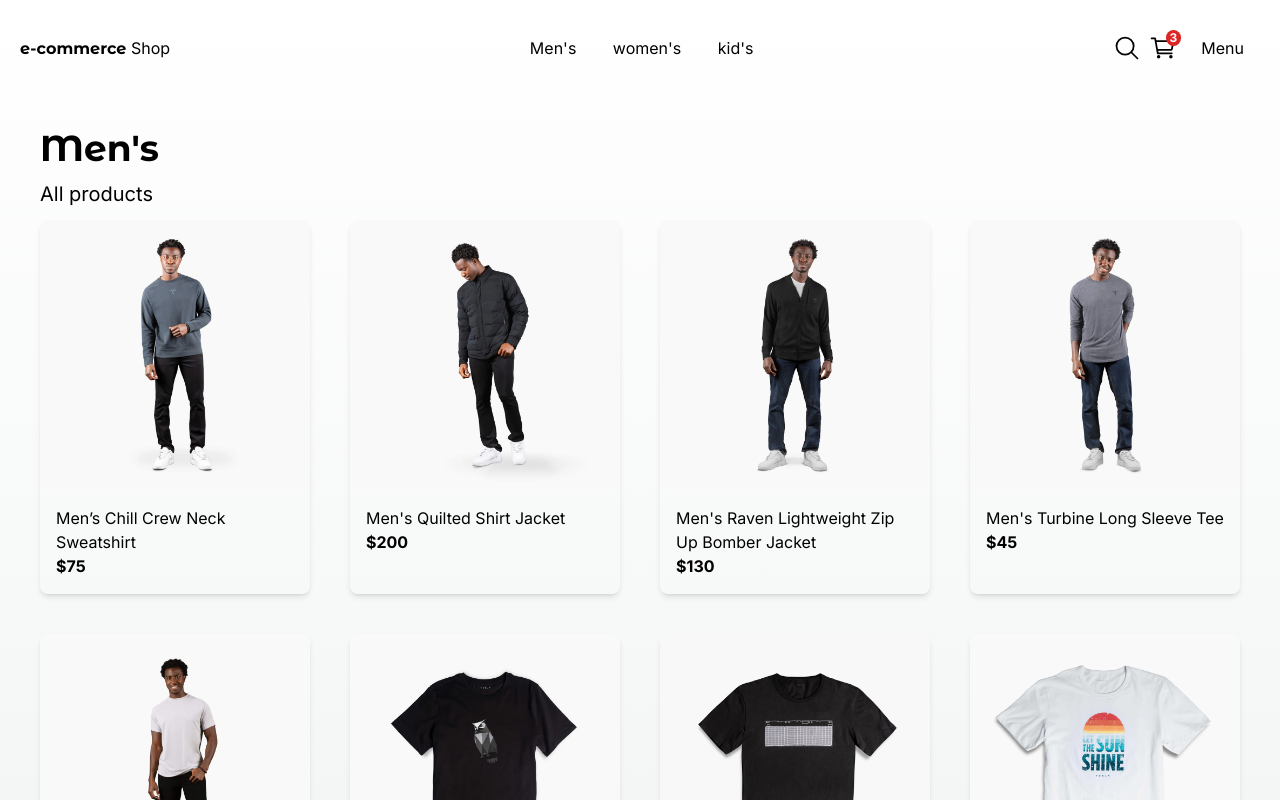
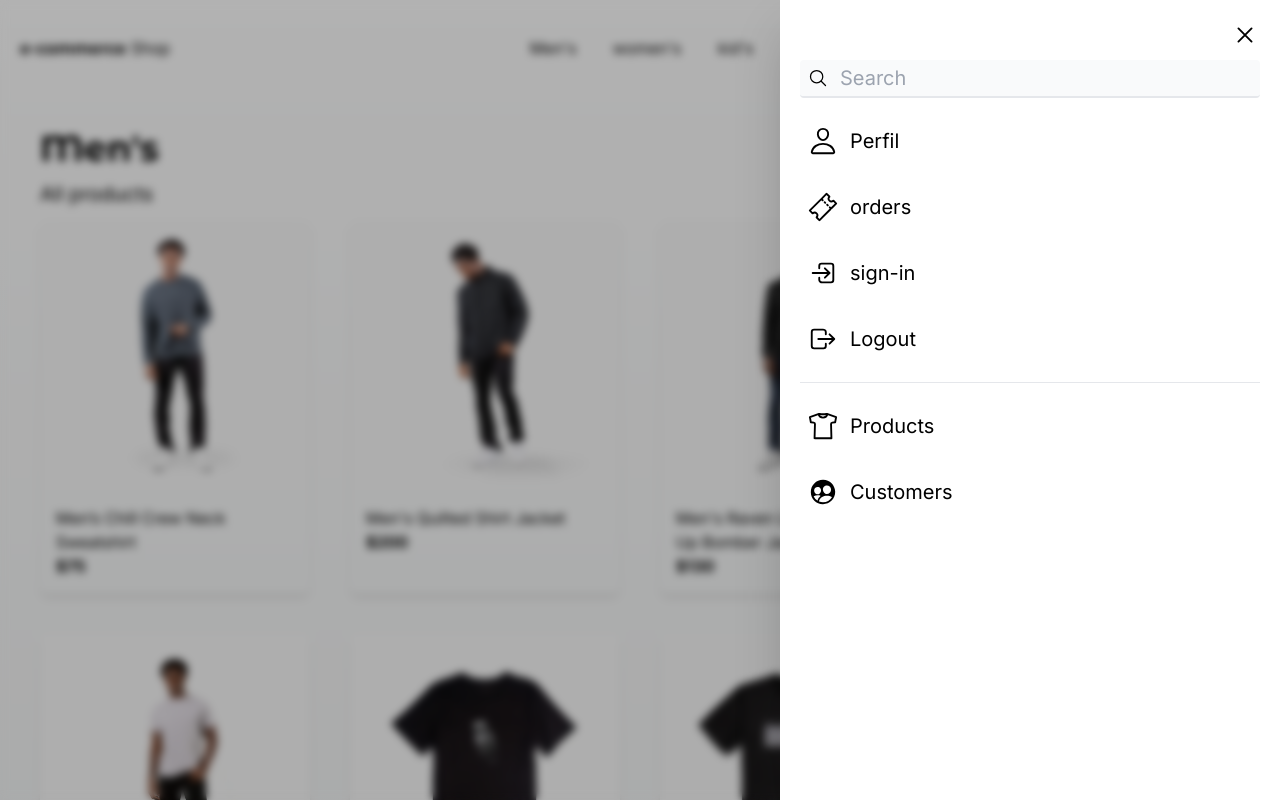
Before and after one commit to Huguez/e_commerce, a Next.js app: page / in a window 1280 px wide. Both pictures are taken after a click on the button "Menu". Shown: the top 800 px of the page. Built offline with nearby package versions, Linux system fonts and the light colour scheme.

Commit message:
sidebar with zustand's installation and UI-store

```diff
--- a/package.json
+++ b/package.json
@@ -9,10 +9,12 @@
     "lint": "next lint"
   },
   "dependencies": {
+    "clsx": "^2.1.0",
     "next": "14.1.4",
     "react": "^18",
     "react-dom": "^18",
-    "react-icons": "^5.0.1"
+    "react-icons": "^5.0.1",
+    "zustand": "^4.5.2"
   },
   "devDependencies": {
     "@types/node": "^20",
--- a/src/app/(shop)/layout.tsx
+++ b/src/app/(shop)/layout.tsx
@@ -1,4 +1,4 @@
-import { TopMenu } from "@/components";
+import { SideBar, TopMenu } from "@/components";
 
 interface propsI {
    children: React.ReactNode;
@@ -8,6 +8,7 @@
    return (
       <main className="min-h-screen">
          <TopMenu />
+         <SideBar />
          <div className="px-0 sm:px-10">
             { children }
          </div>
--- a/src/components/index.ts
+++ b/src/components/index.ts
@@ -5,3 +5,4 @@
 export { Title } from "./ui/title/Title"
 export { ProductsGrid } from "./products/product-grid/ProductsGrid"
 export { ProductGridItem } from "./products/productItem/ProductGridItem"
+export { SideBar } from "./ui/sidebar/SideBar"
--- /dev/null
+++ b/src/components/ui/sidebar/SideBar.tsx
@@ -0,0 +1,73 @@
+"use client"
+import { useUI } from "@/store"
+import clsx from "clsx"
+import Link from "next/link"
+
+import { IoCloseOutline, IoLogInOutline, IoLogOutOutline, IoPeopleCircle, IoPersonOutline, IoSearchOutline, IoShirtOutline, IoTicketOutline } from "react-icons/io5"
+
+export const SideBar = () => {
+   const { isSidebarShow, closeSidebar } = useUI( state => state )
+
+
+   return (
+      <div>
+         { isSidebarShow && <div className="fixed top-0 left-0 w-screen h-screen z-10 bg-black opacity-30 " /> }
+         { isSidebarShow && <div className="fade-in fixed top-0 left-0 w-screen h-screen z-10 backdrop-filter backdrop-blur-sm" onClick={closeSidebar} />  }
+
+         <div
+            className={
+               clsx( "fixed p-5 right-0 top-0 w-[500px] h-screen bg-white z-20 shadow-2xl transform transition-all duration-500 ",
+               { "translate-x-full": !isSidebarShow }
+               )
+            }
+         >
+            <IoCloseOutline className="absolute top-5 right-5 cursor-pointer " size={ 30 } onClick={closeSidebar} />
+            <nav className="relative mt-10 	">
+               <IoSearchOutline  size={20} className="absolute top-2 left-2" />
+               <input
+                  type="text"
+                  placeholder="Search"
+                  className="w-full bg-gray-50 rounded pl-10 py-1 pr-10 border-b-2 text-xl border-gray-200 focus:outline-none focus:border-blue-500"
+               />
+
+               <Link href={"/"} className="flex items-center mt-5 p-2 hover:bg-gray-100 rounded transition-all ">
+                  <IoPersonOutline size={ 30 } />
+                  <span className="ml-3 text-xl "> Perfil </span>
+               </Link>
+
+               <Link href={"/"} className="flex items-center mt-5 p-2 hover:bg-gray-100 rounded transition-all ">
+                  <IoTicketOutline size={ 30 } />
+                  <span className="ml-3 text-xl "> orders </span>
+               </Link>
+
+               <Link href={"/"} className="flex items-center mt-5 p-2 hover:bg-gray-100 rounded transition-all ">
+                  <IoLogInOutline size={ 30 } />
+                  <span className="ml-3 text-xl "> sign-in </span>
+               </Link>
+
+               <Link href={"/"} className="flex items-center mt-5 p-2 hover:bg-gray-100 rounded transition-all ">
+                  <IoLogOutOutline size={ 30 } />
+                  <span className="ml-3 text-xl "> Logout </span>
+               </Link>
+
+               <div className="w-full h-px bg-gray-200 my-5" />
+
+               <Link href={"/"} className="flex items-center mt-5 p-2 hover:bg-gray-100 rounded transition-all ">
+                  <IoShirtOutline size={ 30 } />
+                  <span className="ml-3 text-xl "> Products </span>
+               </Link>
+
+               <Link href={"/"} className="flex items-center mt-5 p-2 hover:bg-gray-100 rounded transition-all ">
+                  <IoPeopleCircle size={ 30 } />
+                  <span className="ml-3 text-xl "> Customers </span>
+               </Link>
+
+
+            </nav>
+
+
+         </div>
+
+      </div>
+   )
+}
--- a/src/components/ui/topMenu/TopMenu.tsx
+++ b/src/components/ui/topMenu/TopMenu.tsx
@@ -1,9 +1,14 @@
+"use client"
 import { monse } from '@/config/fonts'
+import { useUI } from '@/store'
 import Link from 'next/link'
 import React from 'react'
 import { IoCartOutline, IoSearchOutline } from 'react-icons/io5'
 
 export const TopMenu = () => {
+
+   const { openSidebar } = useUI( state => state )
+
    return (
       <nav className='flex p-5 justify-between items-center w-full'>
 
@@ -35,7 +40,7 @@
                </div>
             </Link>
 
-            <button className='m-2 p-2 rounded-md transition-all hover:bg-gray-100 '>
+            <button className='m-2 p-2 rounded-md transition-all hover:bg-gray-100 ' onClick={ openSidebar }>
                Menu
             </button>
          </div>
--- /dev/null
+++ b/src/store/index.ts
@@ -0,0 +1 @@
+export { useUI } from "./ui/ui-store"
--- /dev/null
+++ b/src/store/ui/ui-store.ts
@@ -0,0 +1,16 @@
+
+import { create } from 'zustand'
+
+interface State {
+   isSidebarShow : boolean;
+   openSidebar:  () => void;
+   closeSidebar: () => void;
+}
+
+const funcUIStore = create<State>()
+
+export const useUI = funcUIStore( ( set ) => ({
+   isSidebarShow: false,
+   openSidebar:  () => { set( { isSidebarShow: true } ); document.body.style.overflow = "hidden" },
+   closeSidebar: () => { set( { isSidebarShow: false } ); document.body.style.overflow = "auto" },
+}) )
```
Also changed, not shown: 1 other file (tests, documents, lock files or other folders).
